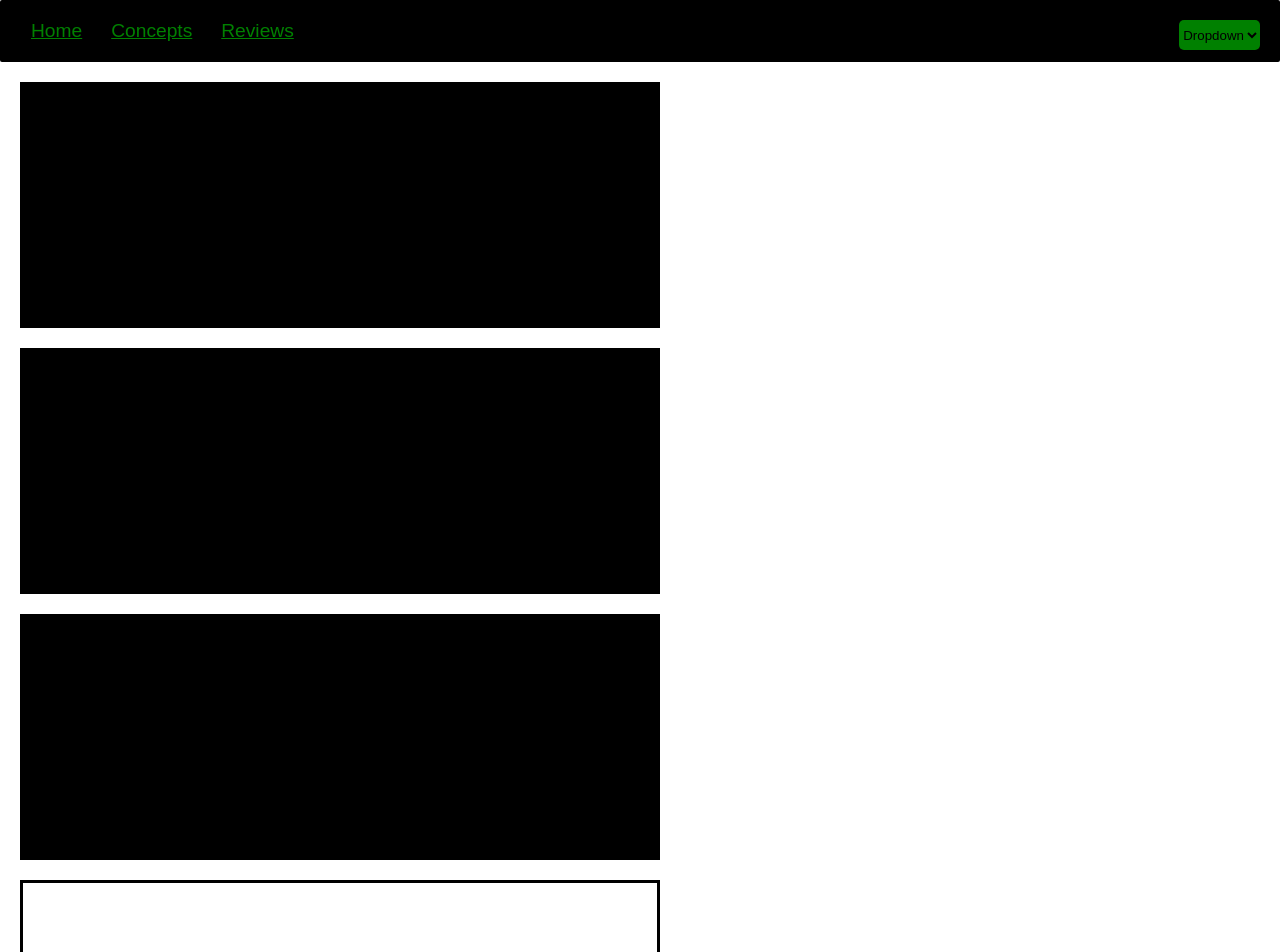
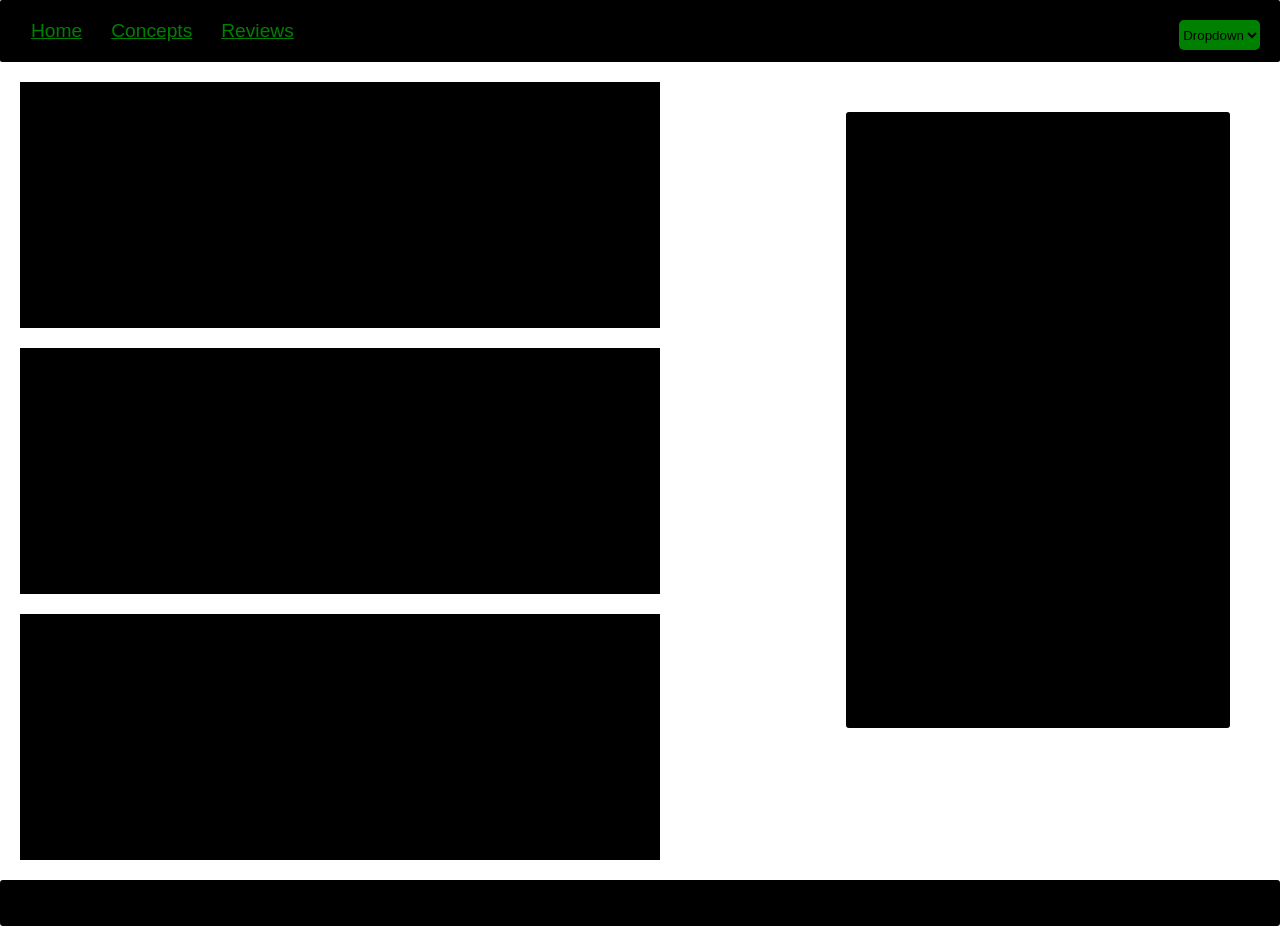
Before and after one commit to spiralknightx/my-first-repositorty, a plain HTML site: page index.html in a window 1280 px wide. Shown: the top 952 px of the page. After the commit the page ends 926 px from the top, so only its background shows below. Drawn offline with Linux system fonts and the light colour scheme.

Commit message:
few structure changes

```diff
--- a/index.html
+++ b/index.html
@@ -29,10 +29,15 @@
 
 </select>
 </nav>
+<aside id="theside">
+    <p>555</p>
+</aside>
+
+<section class="maincontent"></section>
 
 <section class="maincontent"></section>
 <section class="maincontent"></section>
-<section class="maincontent"></section>
+
 
 <footer id="ender">
 
--- a/style.css
+++ b/style.css
@@ -51,10 +51,21 @@ background: white;
     background-color: black;
 }
 #ender{
-    padding: 120px;
-    margin: 20px;
-    width: 50%;
+    background-color: black;
+    padding: 20px;
+    width: 100%;
     height: 20%;
     border: 3px solid;
+    border-radius: 3px;
 
 }
+#theside{
+    float: right;
+    background-color: black;
+    padding: 60px 60px 500px;
+    margin: 50px;
+    width: 30%;
+    height: 50%;
+    border: 3px solid;
+    border-radius: 3px;
+}
```
